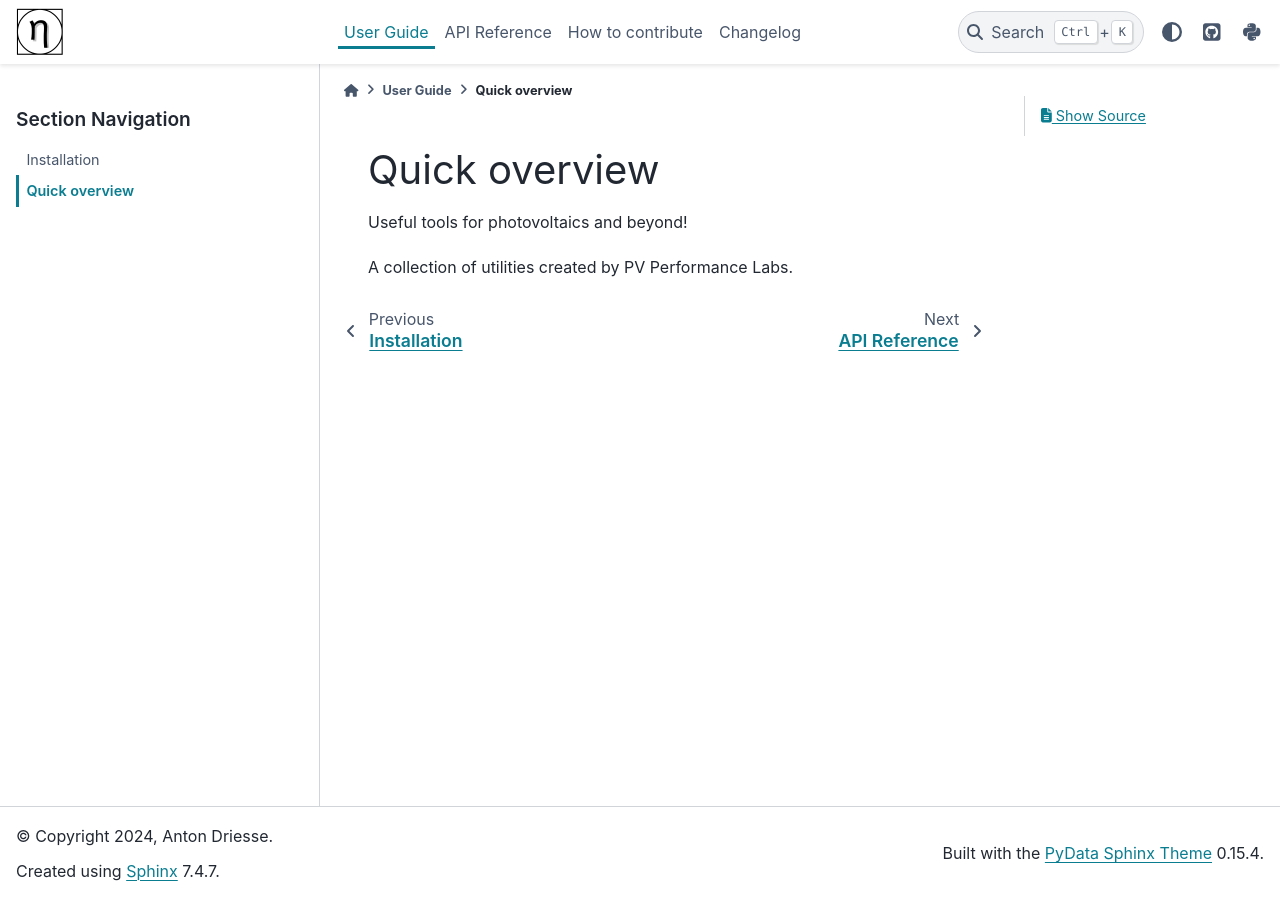
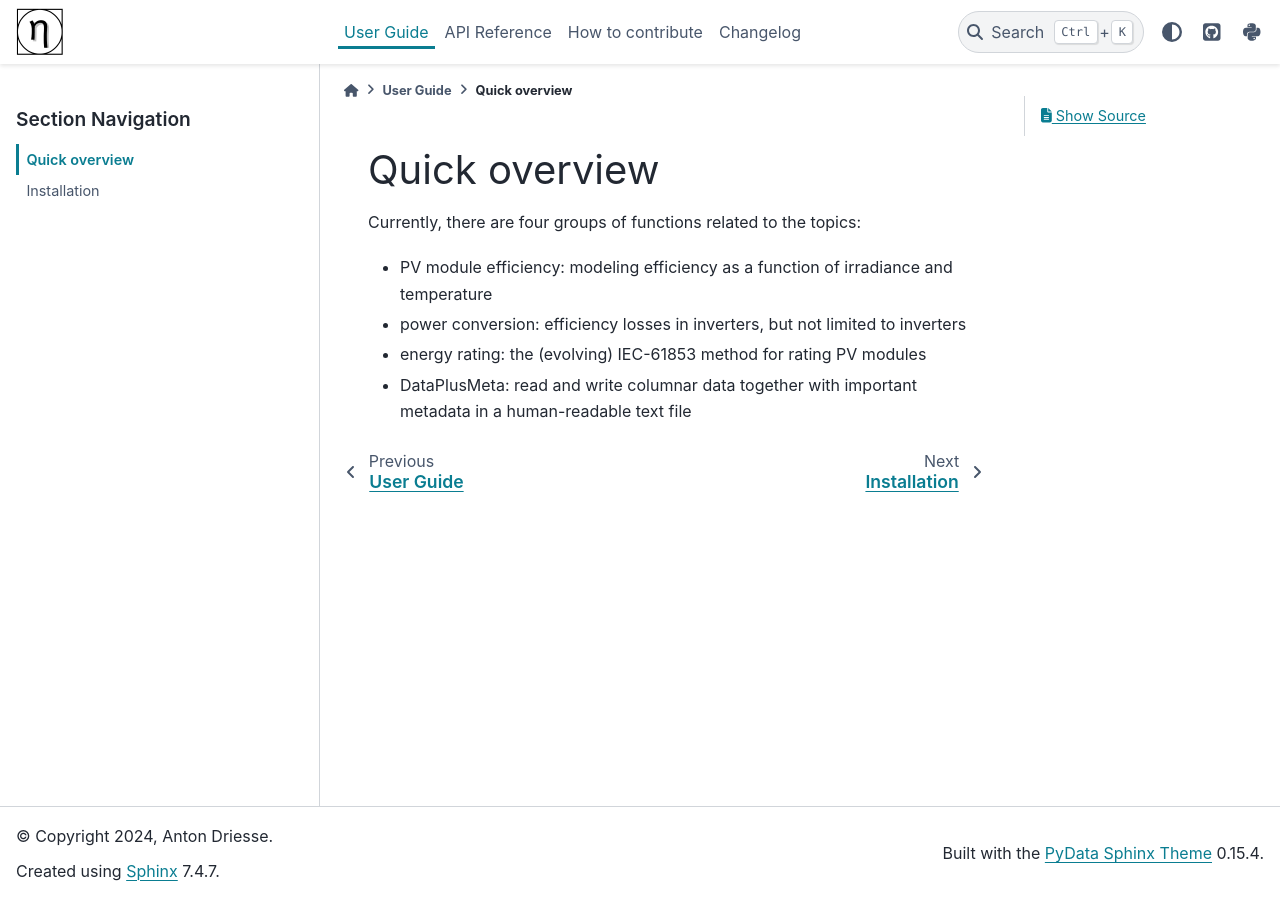
Before and after one commit to pvplabs/pvpltools, a Sphinx documentation site: the page built from docs/user_guide/quick-overview.rst, in a window 1280 px wide. Built offline with Sphinx 7.4.7 and the PyData theme 0.15.4, drawn with Linux system fonts in a browser that asks for light colours; pages that are not in the unit, such as notebooks, are missing from menus; the version number could not be read and is left out.

Commit message:
Moving right along.

```diff
--- a/docs/index.rst
+++ b/docs/index.rst
@@ -10,6 +10,10 @@ The aim of this package is to make life easier for people facing similar needs a
 a small way, contribute to the transition from fossil fuels
 to renewable sources--and solar energy in particular.
 
+``pvpltools`` is compatible with and complementary to
+ `pvlib python <https://pvlib-python.readthedocs.io>`_.
+
+https://pvlib-python.readthedocs.io/en/stable/
 
 .. toctree::
    :maxdepth: 1
--- a/docs/user_guide/index.rst
+++ b/docs/user_guide/index.rst
@@ -7,5 +7,5 @@ User Guide
 .. toctree::
    :maxdepth: 2
 
+   quick-overview
    installation
-   quick-overview
--- a/docs/user_guide/quick-overview.rst
+++ b/docs/user_guide/quick-overview.rst
@@ -1,6 +1,9 @@
 Quick overview
 ==============
 
-Useful tools for photovoltaics and beyond!
+Currently, there are four groups of functions related to the topics:
 
-A collection of utilities created by PV Performance Labs.
+- PV module efficiency: modeling efficiency as a function of irradiance and temperature
+- power conversion: efficiency losses in inverters, but not limited to inverters
+- energy rating: the (evolving) IEC-61853 method for rating PV modules
+- DataPlusMeta: read and write columnar data together with important metadata in a human-readable text file
```
Also changed, not shown: docs/user_guide/installation.rst (+6 -1 lines).
